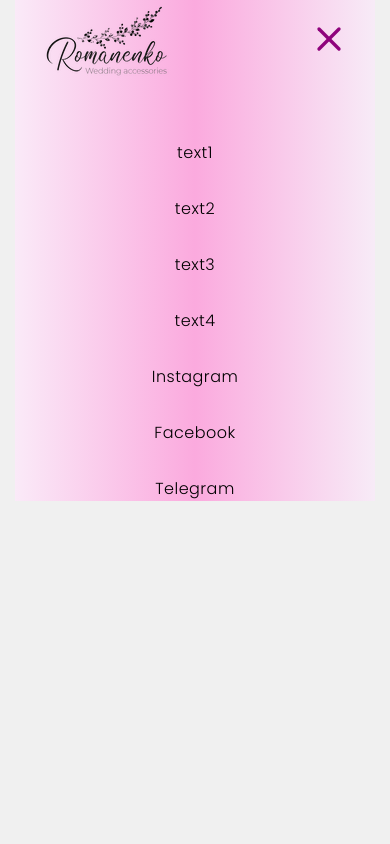
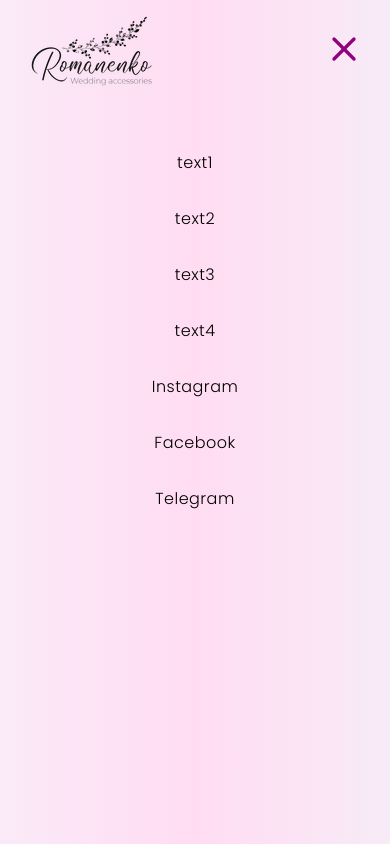
Before and after one commit to oleh63/romanenko-accessories, a website built with Vite: page src/index.html in a window 390 px wide. Both pictures are taken after a click on the button 329 px from the left and 42 px from the top of the page. Built offline with nearby package versions, Linux system fonts and the light colour scheme.

Commit message:
add mob-menu fix-header

```diff
--- a/src/css/header.css
+++ b/src/css/header.css
@@ -3,7 +3,7 @@
   position: sticky;
   box-shadow: 0 5px 4px -6px #252121;
   background: rgb(250, 234, 248);
-  background: linear-gradient(90deg, rgba(250, 234, 248, 1) 0%, rgba(251, 170, 222, 1) 50%, rgba(247, 235, 247, 1) 100%);
+    background: linear-gradient(90deg, rgba(250, 234, 248, 1) 0%, rgba(255, 220, 242, 1) 50%, rgba(247, 235, 247, 1) 100%);
 }
 
 .header .container {
--- a/src/css/mob-menu.css
+++ b/src/css/mob-menu.css
@@ -1,14 +1,49 @@
+
 .mob-menu {
+    padding: 10px 0;
+    position: fixed;
+    top: 0;
+    left: 0;
     width: 100%;
     height: 100%;
-    background: linear-gradient(90deg, rgba(250, 234, 248, 1) 0%, rgba(251, 170, 222, 1) 50%, rgba(247, 235, 247, 1) 100%);
+    display: block;
+    visibility: hidden;
+    opacity: 0;
+    transform: translateY(-100%);
+    transition: opacity 0.3s ease;
+    background: rgb(250, 234, 248);
+        background: linear-gradient(
+            90deg,
+         rgba(250, 234, 248, 1) 0%,
+         rgba(255, 220, 242, 1) 50%,
+         rgba(247, 235, 247, 1) 100%);
+    z-index: 1000;
 }
+
+.mob-menu.is-open {
+    visibility: visible;
+    opacity: 1;
+    transform: translateY(0);
+    animation: slideInFromLeft 0.3s ease;
+}
+
+@keyframes slideInFromLeft {
+    from {
+        transform: translateX(-100%);
+    }
+
+    to {
+        transform: translateX(0);
+    }
+}
+
 
 .container-logo {
     display: flex;
     align-items: center;
     justify-content: space-between;
     margin-bottom: 56px;
+    padding: 0 20px;
 }
 
 .close-btn {
--- a/src/index.html
+++ b/src/index.html
@@ -7,7 +7,7 @@
     <link rel="stylesheet" href="./css/styles.css" />
   </head>
   <body>
-    <!-- <load src="./partials/header.html" icon-path="img/sprite.svg#logo" /> -->
+    <load src="./partials/header.html" icon-path="img/sprite.svg#logo" />
     <load src="./partials/mob-menu.html" />
 
     <main></main>
--- /dev/null
+++ b/src/js/mobile-menu.js
@@ -0,0 +1,17 @@
+const modalBtn = document.querySelector('.modal-btn');
+const closeBtn = document.querySelector('.close-btn');
+const mobMenu = document.querySelector('.mob-menu');
+
+modalBtn.addEventListener('click', () => {
+    mobMenu.classList.add('is-open');
+});
+
+closeBtn.addEventListener('click', () => {
+    mobMenu.classList.remove('is-open');
+});
+
+document.addEventListener('click', (event) => {
+    if (!mobMenu.contains(event.target) && !modalBtn.contains(event.target)) {
+        mobMenu.classList.remove('is-open');
+    }
+});
--- a/src/main.js
+++ b/src/main.js
@@ -0,0 +1 @@
+import './js/mobile-menu.js';
--- a/src/partials/mob-menu.html
+++ b/src/partials/mob-menu.html
@@ -1,4 +1,5 @@
-<div class="mob-menu container">
+<div class="container">
+  <div class="mob-menu">
     <div class="container-logo">
       <a href="../index.html" class="header-logo"
         ><img src="../img/logo-wedding.webp" alt="logo-wedding"
@@ -21,3 +22,4 @@
       </ul>
     </div>
   </div>
+</div>
```
Lines whose indentation alone changed are shown as unchanged.
